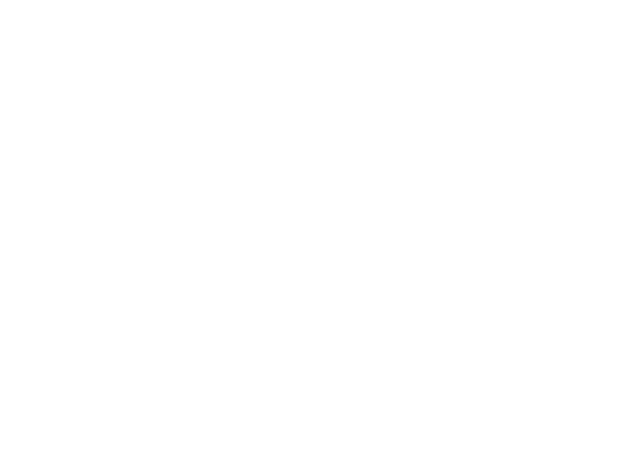
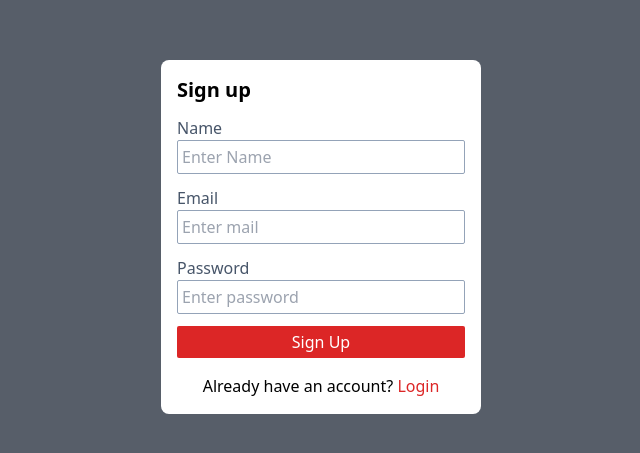
Before and after one commit to sarojluffy/E-comN, a React (Vite) app: page /signup in a window 1280 px wide. Before the commit this address had no page. Shown: the part 163-616 px from the top of the page, without its empty margins (319-959 px from the left). Built offline with nearby package versions, Linux system fonts and the light colour scheme.

Commit message:
simple login

```diff
--- a/src/components/Login.jsx
+++ b/src/components/Login.jsx
@@ -1,35 +1,71 @@
-const Login = ({ prop }) => {
+const Login = ({ prop, prop2 }) => {
   const close = (e) => {
     if (e.target.id === "abc") {
       prop(false);
     }
   };
-
+  const xyz = () => {
+    prop(false);
+    prop2(true);
+  };
   return (
     <>
       <div
-        className="flex  justify-center items-center inset-0 fixed bg-opacity-75 bg-gray-800 z-10"
+        className="flex  justify-center items-center inset-0 fixed bg-opacity-75 bg-gray-800 z-10 "
         id="abc"
         onClick={close}
       >
-        <div className="container mx-auto ">
-          <div>
-            <h1>Login</h1>
-            <div>
-              <label htmlFor="Email">Email</label>
-              <input type="email"></input>
-            </div>
+        <div className=" w-[25%] bg-white  px-4 rounded-lg">
+          <div className="mt-4">
+            <h1 className="text-xl font-bold">Login</h1>
 
-            <div>
-              <label htmlFor="Password">Password</label>
+            <form>
+              <div className="mt-3">
+                <label htmlFor="Email">Email</label>
+                <input
+                  type="email"
+                  className="block border w-full p-1 outline-none rounded-md border-slate-400 "
+                  placeholder="Enter Email "
+                ></input>
+              </div>
 
-              <input type="password"></input>
-            </div>
+              <div className="mt-3">
+                <label htmlFor="Password">Password</label>
 
-            <div className="flex justify-between">
-              <div></div>
-              <div></div>
-            </div>
+                <input
+                  type="password"
+                  className="block border w-full p-1 outline-none rounded-md border-slate-400 "
+                  placeholder="Enter Password"
+                ></input>
+              </div>
+
+              <div className="flex justify-between my-3">
+                <div className=" flex ">
+                  <input type="checkbox" className="form-checkbox" />
+
+                  <p className="mx-1">Remember me</p>
+                </div>
+                <button className="text-red-600 "> Forgot password ?</button>
+              </div>
+
+              <div>
+                <button
+                  type="submit"
+                  className="bg-red-600 text-white w-full py-1 rounded-sm"
+                >
+                  Login
+                </button>
+              </div>
+
+              <div className="text-center m-4">
+                <p>
+                  Don't have an account?{" "}
+                  <button className="text-red-800" onClick={xyz}>
+                    Sign Up
+                  </button>
+                </p>
+              </div>
+            </form>
           </div>
         </div>
       </div>
--- a/src/components/modal.jsx
+++ b/src/components/modal.jsx
@@ -14,7 +14,7 @@ const Modal = ({ props, props2, props3 }) => {
     <>
       <div
         id="a"
-        className="inset-0 fixed  bg-opacity-75 bg-gray-800  flex justify-center items-center"
+        className="inset-0 fixed  bg-opacity-75 bg-gray-800  flex justify-center items-center z-10"
         onClick={handleonclose}
       >
         <div className="w-[30%]">
--- a/src/components/navbar.jsx
+++ b/src/components/navbar.jsx
@@ -5,6 +5,7 @@ import { Link, useNavigate } from "react-router-dom";
 import { useSelector } from "react-redux";
 import { useState } from "react";
 import Login from "./Login";
+import Signup from "./signup";
 
 const Navbarr = () => {
   const select = useSelector((state) => {
@@ -14,6 +15,7 @@ const Navbarr = () => {
   const navigate = useNavigate();
 
   const [Loginn, setloginn] = useState(false);
+  const [signUp, setsignUp] = useState(false);
   return (
     <>
       <nav className="pt-6 border-b-2 pb-8 shadow-md ">
@@ -84,7 +86,15 @@ const Navbarr = () => {
 
       {Loginn ? (
         <>
-          <Login prop={setloginn} />
+          <Login prop={setloginn} prop2={setsignUp} />
+        </>
+      ) : (
+        <></>
+      )}
+
+      {signUp ? (
+        <>
+          <Signup prop={setloginn} prop2={setsignUp} />
         </>
       ) : (
         <></>
--- /dev/null
+++ b/src/components/signup.jsx
@@ -0,0 +1,72 @@
+import React from "react";
+
+const Signup = ({ prop, prop2 }) => {
+  const xyz = () => {
+    prop(true);
+    prop2(false);
+  };
+
+  const close = (e) => {
+    if (e.target.id === "abc") {
+      prop2(false);
+    }
+  };
+  return (
+    <div>
+      <div
+        id="abc"
+        onClick={close}
+        className="inset-0 fixed bg-opacity-75 bg-gray-800 z-10 flex justify-center items-center"
+      >
+        <div className="w-[25%]">
+          <div className="bg-white rounded-lg p-4 ">
+            <h1 className="text-xl font-bold">Sign up</h1>
+            <div className="mt-3">
+              <label htmlFor="name" className="text-slate-600">
+                Name
+              </label>
+              <input
+                type="text"
+                className="block p-1 border border-slate-400 w-full rounded-sm"
+                placeholder="Enter Name"
+              ></input>
+            </div>
+            <div className="mt-3">
+              <label htmlFor="Email" className="text-slate-600">
+                Email
+              </label>
+              <input
+                type="email"
+                className="block p-1 border border-slate-400 w-full rounded-sm"
+                placeholder="Enter mail"
+              ></input>
+            </div>
+            <div className="mt-3">
+              <label htmlFor="password" className="text-slate-600">
+                Password
+              </label>
+              <input
+                type="password"
+                className="block p-1 border border-slate-400 w-full rounded-sm"
+                placeholder="Enter password"
+              ></input>
+            </div>
+            <button className="text-white bg-red-600 w-full mt-3 py-1 rounded-sm">
+              Sign Up
+            </button>
+            <div className="mt-4 text-center">
+              <p>
+                Already have an account?{" "}
+                <button className=" text-red-600" onClick={xyz}>
+                  Login
+                </button>
+              </p>
+            </div>
+          </div>
+        </div>
+      </div>
+    </div>
+  );
+};
+
+export default Signup;
--- a/src/routes/routes.jsx
+++ b/src/routes/routes.jsx
@@ -6,6 +6,7 @@ import Checkout from "../components/Checkout";
 import Order from "../pages/Order";
 import { useState } from "react";
 import Login from "../components/Login";
+import Signup from "../components/signup";
 
 const RoutesS = () => {
   const [fororder, setfororder] = useState(null);
@@ -23,6 +24,7 @@ const RoutesS = () => {
         />
         <Route path="/order" element={<Order fororder={fororder} />} />
         <Route path="/login" element={<Login />} />
+        <Route path="/signup" element={<Signup />} />
       </Routes>
     </BrowserRouter>
   );
```
